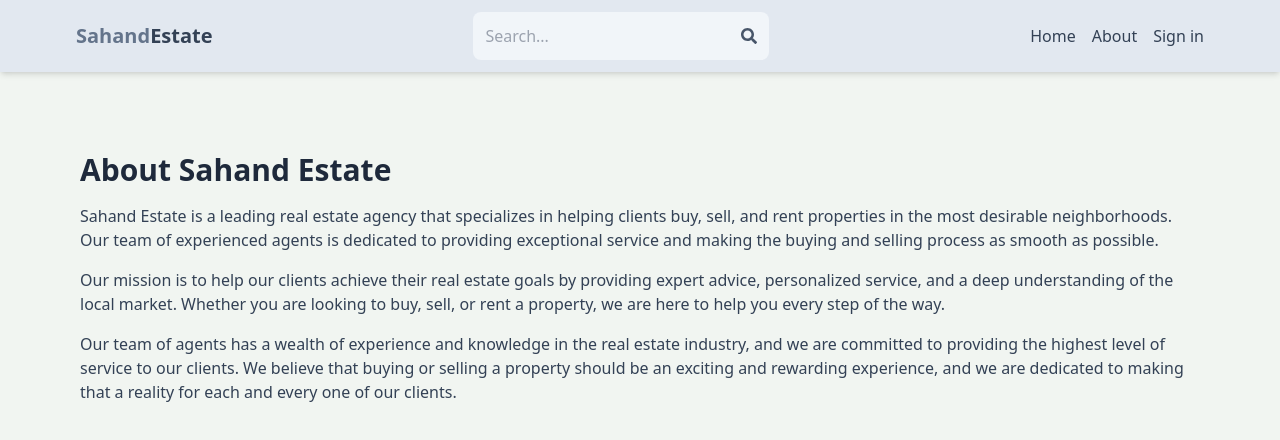
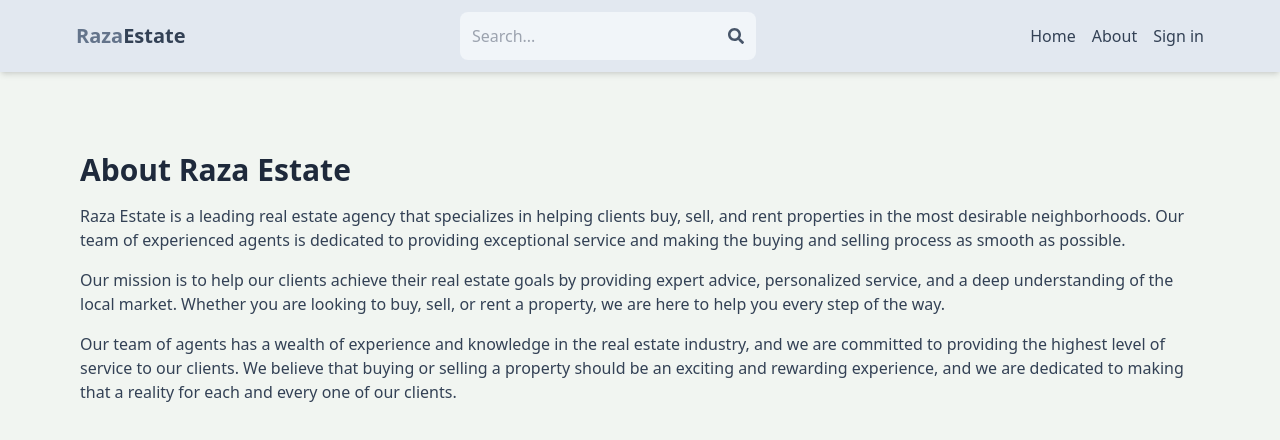
Before and after one commit to RazaNaqsh/mernEstate, a React (Vite) app in the folder client/: page /about in a window 1280 px wide. Shown: the top 440 px of the page. Built offline with nearby package versions, Linux system fonts and the light colour scheme; no server answers.

Commit message:
update about

```diff
--- a/client/index.html
+++ b/client/index.html
@@ -3,7 +3,7 @@
   <head>
     <meta charset="UTF-8" />
     <meta name="viewport" content="width=device-width, initial-scale=1.0" />
-    <title>Sahand Estate</title>
+    <title>Raza Estate</title>
   </head>
   <body>
     <div id="root"></div>
--- a/client/src/components/Header.jsx
+++ b/client/src/components/Header.jsx
@@ -27,7 +27,7 @@
       <div className='flex justify-between items-center max-w-6xl mx-auto p-3'>
         <Link to='/'>
           <h1 className='font-bold text-sm sm:text-xl flex flex-wrap'>
-            <span className='text-slate-500'>Sahand</span>
+            <span className='text-slate-500'>Raza</span>
             <span className='text-slate-700'>Estate</span>
           </h1>
         </Link>
--- a/client/src/pages/About.jsx
+++ b/client/src/pages/About.jsx
@@ -1,14 +1,31 @@
-import React from 'react'
+import React from "react";
 
 export default function About() {
   return (
-    <div className='py-20 px-4 max-w-6xl mx-auto'>
-      <h1 className='text-3xl font-bold mb-4 text-slate-800'>About Sahand Estate</h1>
-      <p className='mb-4 text-slate-700'>Sahand Estate is a leading real estate agency that specializes in helping clients buy, sell, and rent properties in the most desirable neighborhoods. Our team of experienced agents is dedicated to providing exceptional service and making the buying and selling process as smooth as possible.</p>
-      <p className='mb-4 text-slate-700'>
-      Our mission is to help our clients achieve their real estate goals by providing expert advice, personalized service, and a deep understanding of the local market. Whether you are looking to buy, sell, or rent a property, we are here to help you every step of the way.
+    <div className="py-20 px-4 max-w-6xl mx-auto">
+      <h1 className="text-3xl font-bold mb-4 text-slate-800">
+        About Raza Estate
+      </h1>
+      <p className="mb-4 text-slate-700">
+        Raza Estate is a leading real estate agency that specializes in helping
+        clients buy, sell, and rent properties in the most desirable
+        neighborhoods. Our team of experienced agents is dedicated to providing
+        exceptional service and making the buying and selling process as smooth
+        as possible.
       </p>
-      <p className='mb-4 text-slate-700'>Our team of agents has a wealth of experience and knowledge in the real estate industry, and we are committed to providing the highest level of service to our clients. We believe that buying or selling a property should be an exciting and rewarding experience, and we are dedicated to making that a reality for each and every one of our clients.</p>
+      <p className="mb-4 text-slate-700">
+        Our mission is to help our clients achieve their real estate goals by
+        providing expert advice, personalized service, and a deep understanding
+        of the local market. Whether you are looking to buy, sell, or rent a
+        property, we are here to help you every step of the way.
+      </p>
+      <p className="mb-4 text-slate-700">
+        Our team of agents has a wealth of experience and knowledge in the real
+        estate industry, and we are committed to providing the highest level of
+        service to our clients. We believe that buying or selling a property
+        should be an exciting and rewarding experience, and we are dedicated to
+        making that a reality for each and every one of our clients.
+      </p>
     </div>
-  )
+  );
 }
```
